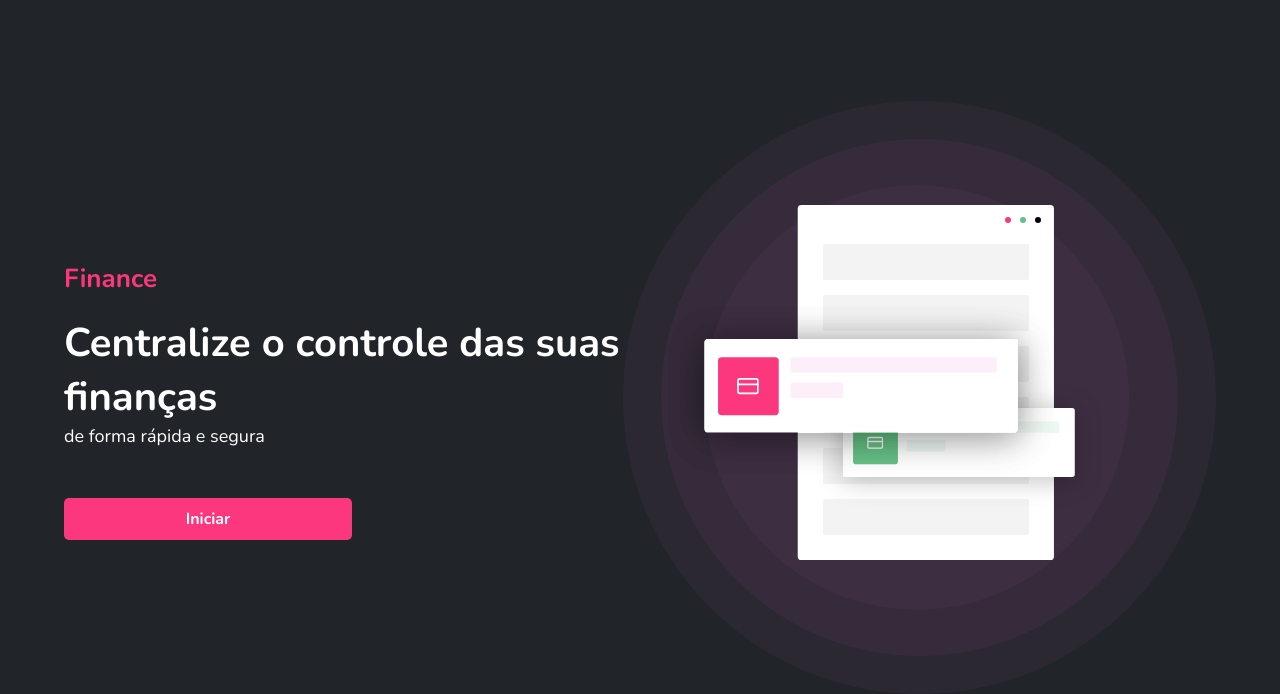
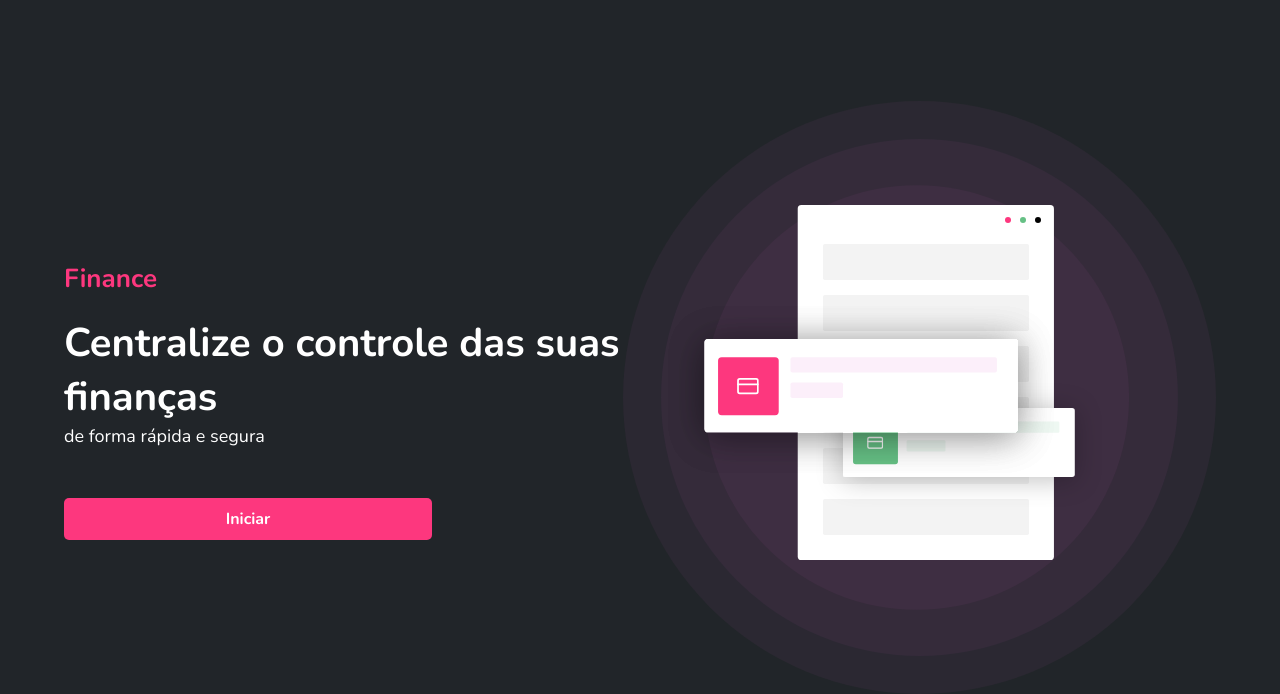
Before and after one commit to claudiamld/finance, a React (Create React App) app: page / in a window 1280 px wide. Shown: the top 694 px of the page. Built offline with nearby package versions, Linux system fonts and the light colour scheme; a web font is replaced by a local one.

Commit message:
button component style refactored

```diff
--- a/src/components/Button/styles.js
+++ b/src/components/Button/styles.js
@@ -5,7 +5,7 @@ export const Container = styled.button`
     border: none;
     color: ${(props) => (props.greySchema ? "#343A40" : "#FFFFFF")};
     font-size: ${(props) => (props.large ? "16px" : "14px")};
-    width: ${(props) => (props.large ? "18rem" : "4rem")};
+    width: ${(props) => (props.large ? "23rem" : "4rem")};
     padding: 10px 0px;
     border-radius: 5px;
     :hover{
```
